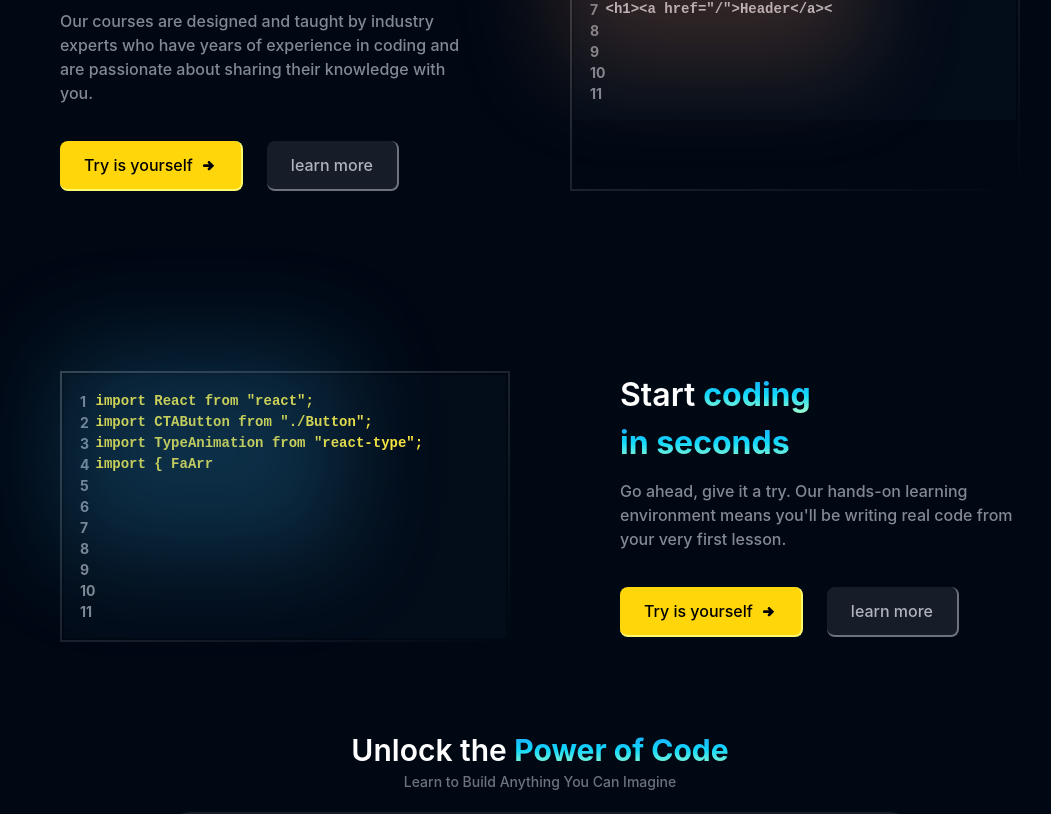
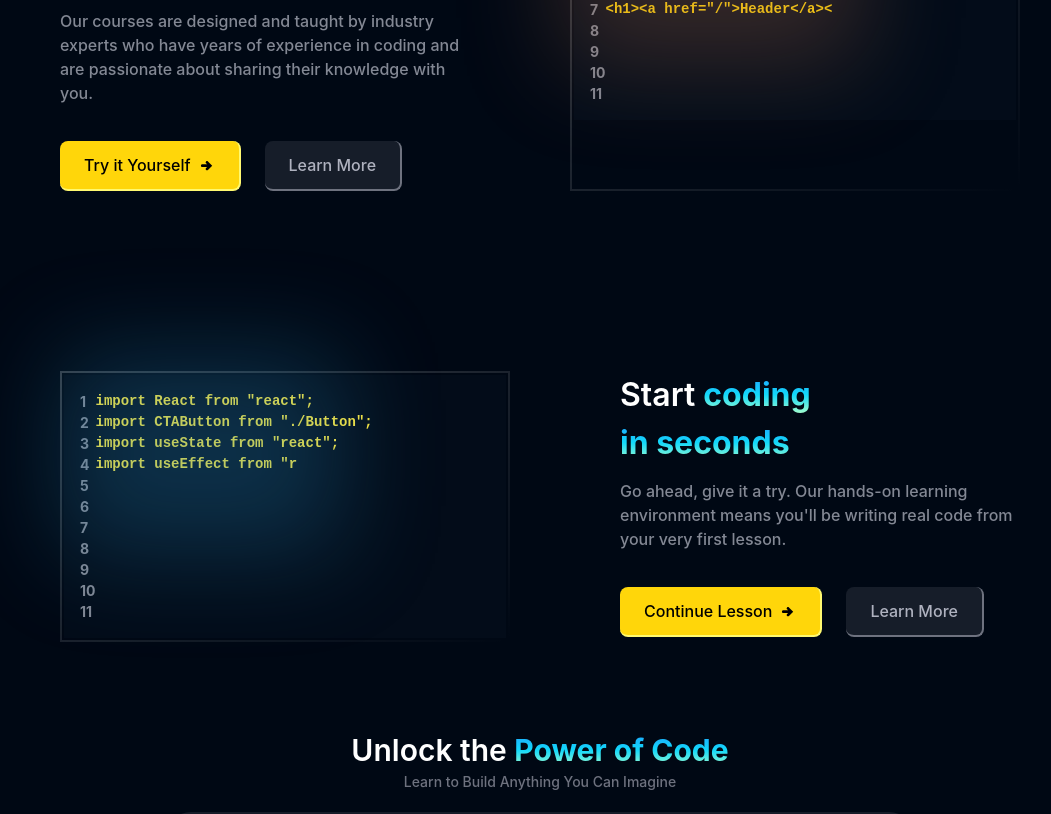
Before and after one commit to abhi17bgp/StudyNotion, a React (Create React App) app: page / in a window 1280 px wide. Shown: the part 1185-1999 px from the top of the page, without its empty margins (100-1151 px from the left). Built offline with nearby package versions, Linux system fonts and the light colour scheme; no server answers.

Commit message:
Update Home.jsx

```diff
--- a/src/pages/Home.jsx
+++ b/src/pages/Home.jsx
@@ -76,21 +76,21 @@ function Home() {
                   subheading={"Our courses are designed and taught by industry experts who have years of experience in coding and are passionate about sharing their knowledge with you."}
                   ctabtn1={
                     {
-                      btntext: "Try is yourself",
+                      btntext: "Try it Yourself",
                       linkto : "/signup",
                       active: true
                     }
                   }
                   ctabtn2={
                     {
-                      btntext: "learn more",
+                      btntext: "Learn More",
                       linkto : "/login",
                       active: false
                     }
                   }
-            codeblock={`<!DOCTYPE html>\n <html lang="en">\n<head>\n<title>This is myPage</title>\n</head>\n<body>\n<h1><a href="/">Header</a></h1>\n<nav> <a href="/one">One</a> <a href="/two">Two</a> <a href="/three">Three</a>\n</nav>\n</body>`}
+            codeblock={`<!DOCTYPE html>\n <html lang="en">\n<head>\n<title>This is myPage</title>\n</head>\n<body>\n<h1><a href="/">Header</a></h1>\n<nav>\n <a href="/one">One</a>\n</nav>\n</body>`}
                   backgroundGradient={"shadow-[rgba(168,106,77,0.3)_10px_0px_100px_110px]"}
-                  codeColor={""}
+                  codeColor={"text-yellow-50"}
                 />
 
             </div>
@@ -107,19 +107,19 @@ function Home() {
                   subheading={"Go ahead, give it a try. Our hands-on learning environment means you'll be writing real code from your very first lesson."}
                   ctabtn1={
                     {
-                      btntext: "Try is yourself",
+                      btntext: "Continue Lesson",
                       linkto : "/signup",
                       active: true
                     }
                   }
                   ctabtn2={
                     {
-                      btntext: "learn more",
+                      btntext: "Learn More",
                       linkto : "/login",
                       active: false
                     }
                   }
-                  codeblock={`import React from "react";\n import CTAButton from "./Button";\nimport TypeAnimation from "react-type";\nimport { FaArrowRight } from "react-icons/fa";\n\nconst Home = () => {\nreturn (\n<div>Home</div>\n)\n}\nexport default Home;`}
+                  codeblock={`import React from "react";\n import CTAButton from "./Button";\nimport useState from "react";\nimport useEffect from "react";\n\nconst Home = () => {\nreturn (\n<div>Home</div>\n)\n}\nexport default Home;`}
                   backgroundGradient={"shadow-[rgba(38,132,182,0.3)_10px_0px_100px_100px]"}
                   codeColor={"text-yellow-25"}
                 />
```
